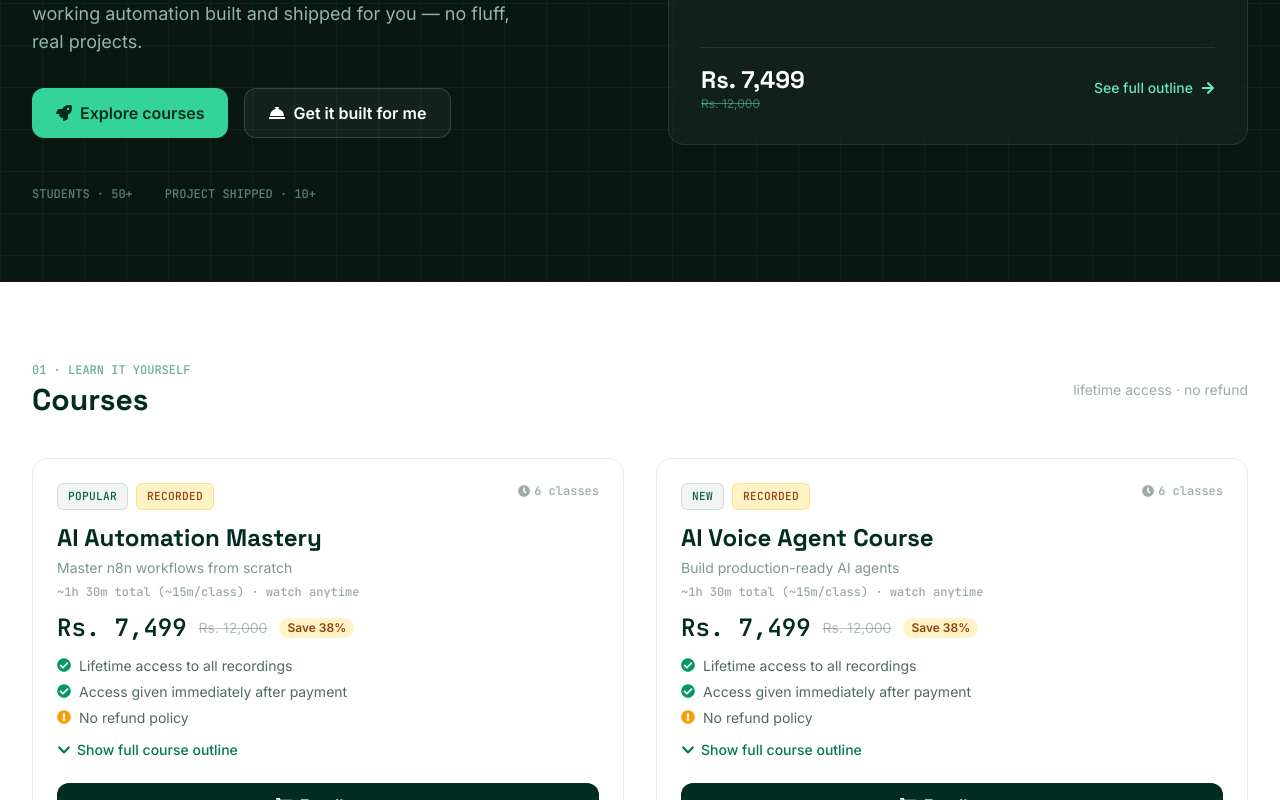
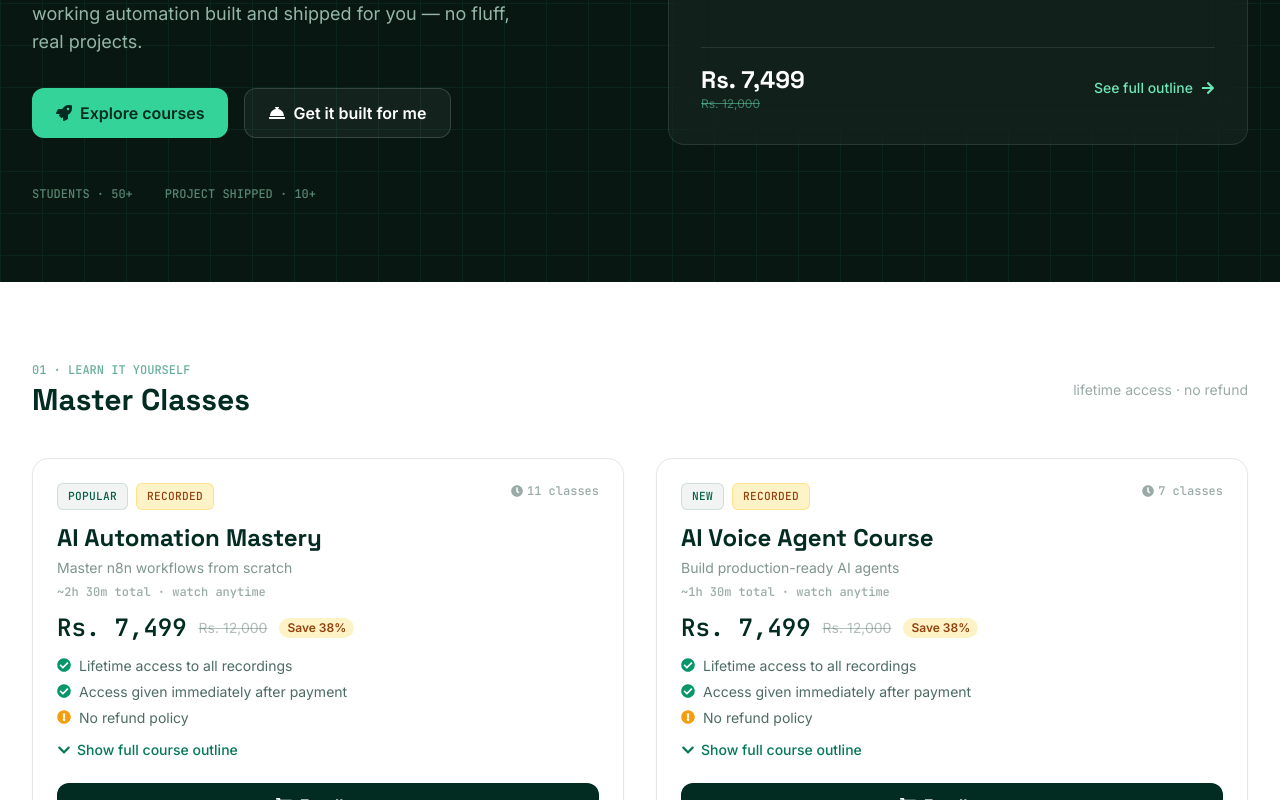
Before and after one commit to AhmedCoder2233/AhmedTiktokStore, a Next.js app: page / in a window 1280 px wide. Shown: the part 375-1175 px from the top of the page. Built offline with nearby package versions, Linux system fonts and the light colour scheme.

Commit message:
Update page.tsx

```diff
--- a/src/app/page.tsx
+++ b/src/app/page.tsx
@@ -316,7 +316,7 @@
       <h3 className="font-display text-2xl font-bold mt-3 text-emerald-950">{course.name}</h3>
       <p className="text-emerald-950/50 text-sm mt-1">{course.subtitle}</p>
       {course.duration && (
-        <p className="text-xs text-emerald-950/40 mt-1.5 font-mono">{course.duration} (~15m/class) · watch anytime</p>
+        <p className="text-xs text-emerald-950/40 mt-1.5 font-mono">{course.duration} · watch anytime</p>
       )}
       <div className="flex items-center gap-3 mt-3">
         <span className="font-mono text-2xl font-semibold text-emerald-950">Rs. {course.price.toLocaleString()}</span>
@@ -458,7 +458,7 @@
             <div className="flex items-center justify-between mb-10">
               <div>
                 <p className="font-mono text-xs text-emerald-700/60 mb-1">01 · LEARN IT YOURSELF</p>
-                <h2 className="font-display text-3xl font-bold text-emerald-950">Courses</h2>
+                <h2 className="font-display text-3xl font-bold text-emerald-950">Master Classes</h2>
               </div>
               <span className="text-sm text-emerald-950/40 hidden sm:block">lifetime access · no refund</span>
             </div>
@@ -660,8 +660,8 @@
       originalPrice: 12000,
       discount: 38,
       badge: 'Popular',
-      classes: '6 classes',
-      duration: '~1h 30m total',
+      classes: '11 classes',
+      duration: '~2h 30m total',
       romanUrdu: true,
       outline: [
         { title: 'Class 1 — Introduction, UI & Setup', points: ['What is n8n?', 'AI automation vs normal automation', 'Cloud vs self-hosted', 'n8n instance tour (UI walkthrough)', 'Basic workflow concept'] },
@@ -669,7 +669,12 @@
         { title: 'Class 3 — Triggers, Webhooks & Cron Jobs', points: ['What is a webhook?', 'What is a cron job?', 'Form submission automations', 'Workflow trigger node', 'Real-world examples'] },
         { title: 'Class 4 — APIs & Real Integrations', points: ['What is an API?', 'GET vs POST requests', 'MCP server & client', 'How mapping, set nodes & expressions work'] },
         { title: 'Class 5 — Logic & Smart Automations', points: ['IF conditions', 'Switch nodes', 'Filters', 'AI agent node introduction', 'How AI agent nodes work'] },
-        { title: 'Final Project — WhatsApp Restaurant Chatbot', points: ['Third-party WhatsApp tool setup, no Business API needed', 'Building the chatbot flow — customer messages, AI takes the order', 'AI agent node configuration for natural conversation', 'Parsing and validating the order (item, quantity, price)', 'Saving confirmed orders to Google Sheets in real time', 'Full end-to-end walkthrough'] },
+        { title: 'Class 6 — WhatsApp Restaurant Chatbot', points: ['Third-party WhatsApp tool setup, no Business API needed', 'Building the chatbot flow — customer messages, AI takes the order', 'AI agent node configuration for natural conversation', 'Parsing and validating the order (item, quantity, price)', 'Saving confirmed orders to Google Sheets in real time', 'Full end-to-end walkthrough'] },
+        { title: 'Class 7 — What is RAG?', points: ['What RAG (Retrieval-Augmented Generation) is', 'RAG with Pinecone', 'How to set up RAG in your workflow'] },
+        { title: 'Class 8 — Error Handling', points: ['How error handling works', 'Building production-ready error handling'] },
+        { title: 'Class 9 — Memory in AI Agents', points: ['Short-term vs long-term memory', 'Using Supabase Postgres as production-ready long-term memory', 'How memory state is maintained'] },
+        { title: 'Class 10 — Finding & Delivering to Clients', points: ['2-3 proven methods to find clients', 'Writing an effective outreach message', 'How to deliver AI automation to a client'] },
+        { title: 'Class 11 — Lead Generation Automation', points: ['Automation that scrapes leads from Google Maps', 'AI writes a personalized email for each lead', 'Automatically sends the email to every lead'] },
       ],
     },
     {
@@ -680,7 +685,7 @@
       originalPrice: 12000,
       discount: 38,
       badge: 'New',
-      classes: '6 classes',
+      classes: '7 classes',
       duration: '~1h 30m total',
       romanUrdu: true,
       outline: [
@@ -689,7 +694,8 @@
         { title: 'Class 3 — Voice & Configuration', points: ['Dynamic vs static variables', 'Choosing the right AI voice (ElevenLabs)', 'Tone, speed, language', 'Building a persona', 'Background sound & silence detection', 'Knowledge base in agent'] },
         { title: 'Class 4 — Integrations — CRM, Calendar & Webhooks', points: ['Connecting to a CRM (GoHighLevel, HubSpot, etc.)', 'Booking via Cal.com or Google Calendar', 'Sending call data via webhooks', 'Tools like transfer call and more'] },
         { title: 'Class 5 — Phone Number Setup', points: ['Connecting a number with Retell', 'Where to buy numbers', 'Phone number page UI'] },
-        { title: 'Final Project — AI Receptionist Agent', points: ['Full receptionist agent, built in Roman Urdu'] },
+        { title: 'Class 6 — AI Receptionist Agent', points: ['Full receptionist agent, built in Roman Urdu'] },
+        { title: 'Class 7 — Finding Clients & Outreach', points: ['How to find clients for AI voice agents', 'How to deliver the agent to a client', 'Writing an effective outreach message'] },
       ],
     },
   ];
```
